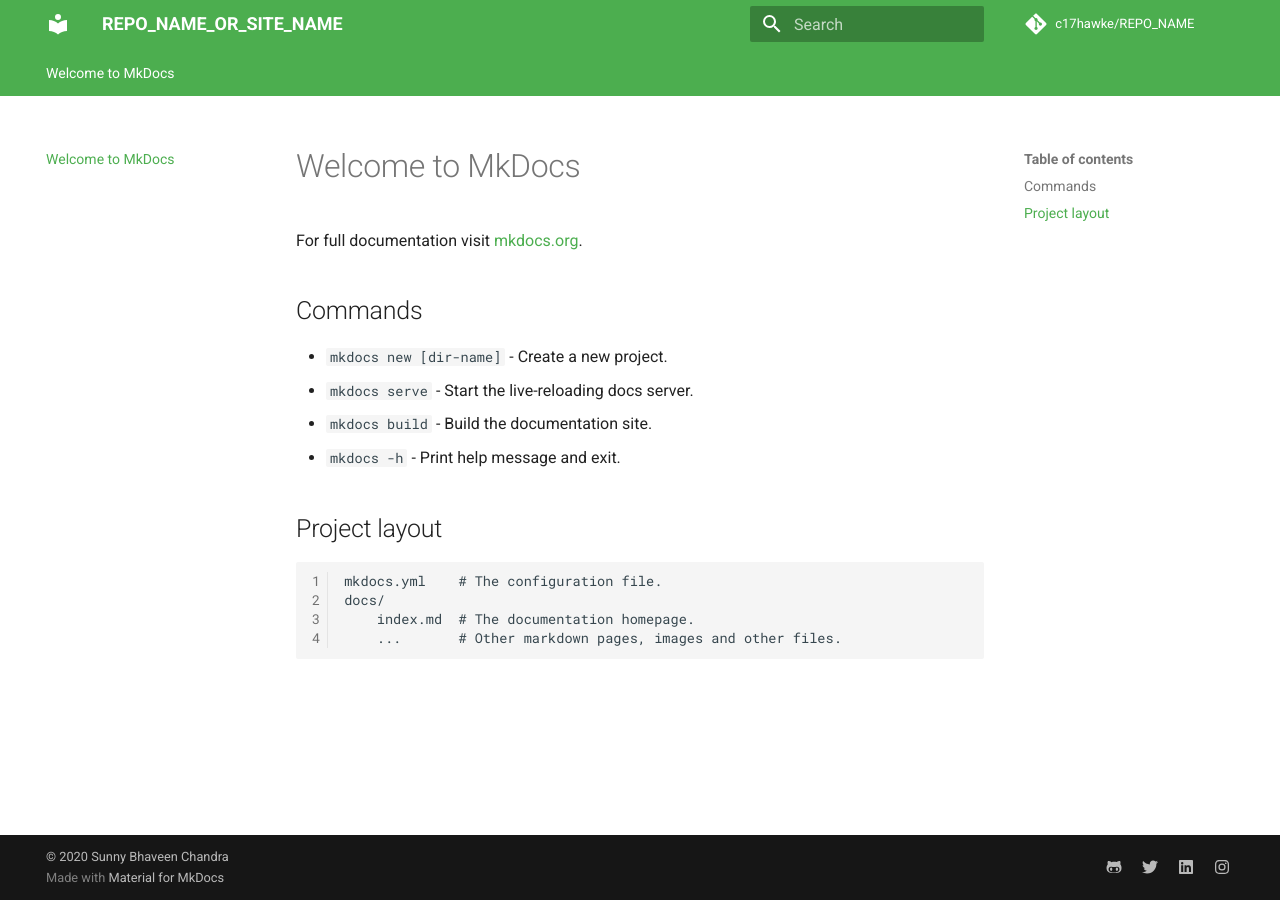
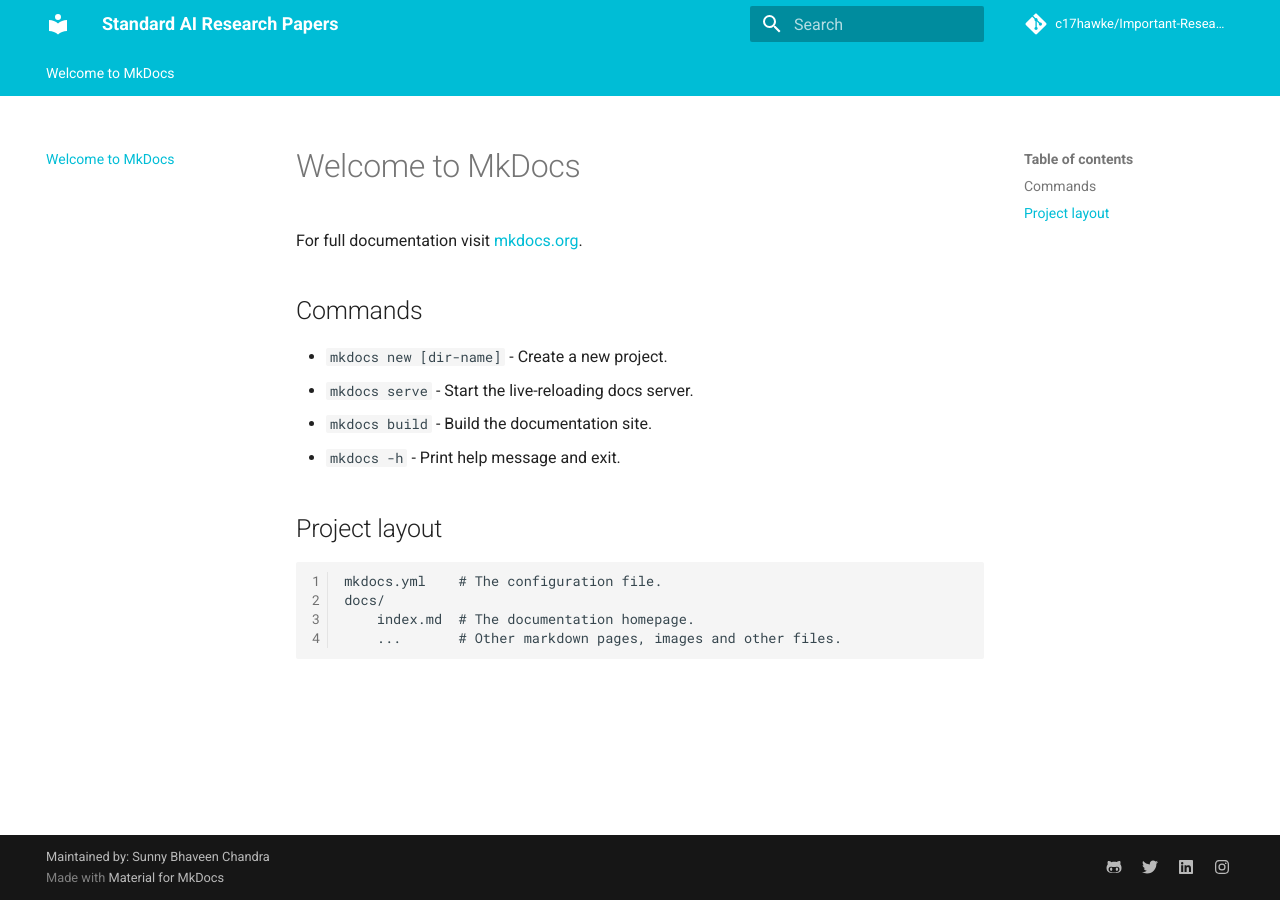
Before and after one commit to c17hawke/Important-Research-Papers-AI, an MkDocs documentation site: the page built from docs/index.md, in a window 1280 px wide. Built offline with MkDocs 1.6.1 and Material for MkDocs 9.7.7, drawn with Linux system fonts in a browser that asks for light colours; comment, search, counter and statistics services are not loaded.

Commit message:
initial update

```diff
--- a/mkdocs.yml
+++ b/mkdocs.yml
@@ -1,13 +1,13 @@
 # Project information
-site_name: REPO_NAME_OR_SITE_NAME
+site_name: Standard AI Research Papers
 # site_url: https://github.com/c17hawke/covid-responder-lex-bot/
 site_author: Sunny Bhaveen Chandra
 site_description: >-
   DESCRIPTION
 
 # Repository
-repo_name: c17hawke/REPO_NAME
-repo_url: https://github.com/c17hawke/REPO_NAME
+repo_name: c17hawke/Important-Research-Papers-AI
+repo_url: https://github.com/c17hawke/Important-Research-Papers-AI
 
 # Configuration
 theme:
@@ -16,8 +16,8 @@ theme:
     - tabs
   language: en
   palette:
-    primary: green
-    accent: green
+    primary: cyan
+    accent: cyan
 
 extra:
   social:
@@ -44,4 +44,4 @@ markdown_extensions:
   - pymdownx.highlight
 
 copyright: |
-  &copy; 2020 <a href="https://github.com/c17hawke"  target="_blank" rel="noopener">Sunny Bhaveen Chandra</a>
+  Maintained by: <a href="https://github.com/c17hawke"  target="_blank" rel="noopener">Sunny Bhaveen Chandra</a>
```
Also changed, not shown: 1 other file.
